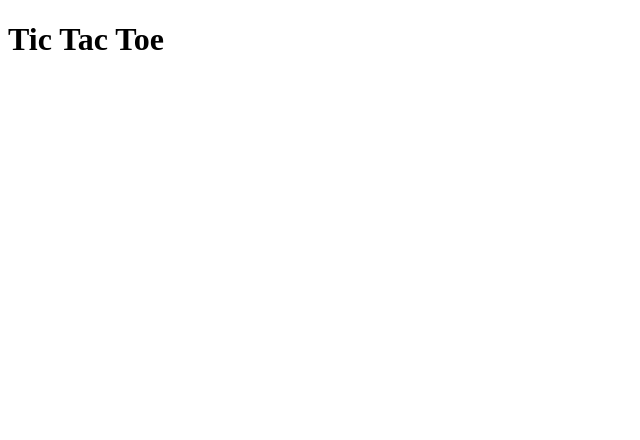
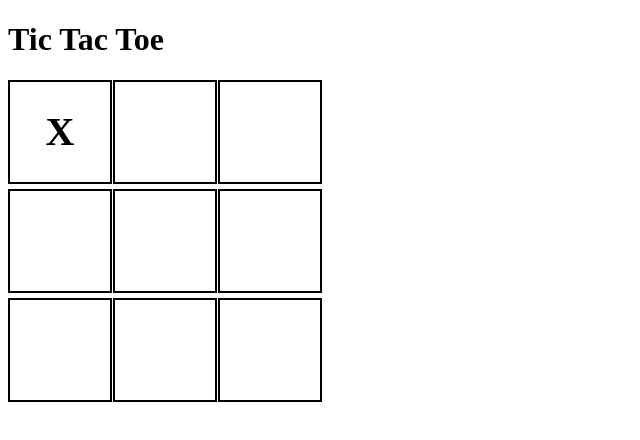
Before and after one commit to SotDok/Tic-Tac-Toe-FactoryFunctions-project, a plain HTML site: page index.html in a window 1280 px wide. Shown: the whole page, without its empty margins (0-640 px from the left). Drawn offline with Linux system fonts and the light colour scheme.

Commit message:
Created the functionality and the display of the board.

```diff
--- a/index.html
+++ b/index.html
@@ -5,8 +5,22 @@
     <meta name="viewport" content="width=device-width, initial-scale=1.0">
     <title>Document</title>
     <script src="index.js" defer></script>
+    <link rel="stylesheet" href="style.css" />
 </head>
 <body>
     <h1>Tic Tac Toe</h1>
+    <div id="board">
+        <div class="cell" data-index="0"></div>
+        <div class="cell" data-index="1"></div>
+        <div class="cell" data-index="2"></div>
+
+        <div class="cell" data-index="3"></div>
+        <div class="cell" data-index="4"></div>
+        <div class="cell" data-index="5"></div>
+
+        <div class="cell" data-index="6"></div>
+        <div class="cell" data-index="7"></div>
+        <div class="cell" data-index="8"></div>
+    </div>
 </body>
 </html>
--- a/index.js
+++ b/index.js
@@ -1,4 +1,7 @@
 
+   // PLAYER FACTORY
+// This function creates a player object.
+// Each player has a name and a mark ("X" or "O").
    function Player(name, mark){
         return {
             name: name,
@@ -10,7 +13,7 @@
     const player2 = Player("Computer", "O");
     console.log(`${player2.name} has chosen "${player2.mark}" as his mark`)
 
-
+// This function creates the game board and controls everything related to the board itself
 const gameBoard = function () {
 
     const board = ["", "", "", "", "", "", "", "", ""];
@@ -20,21 +23,26 @@ const gameBoard = function () {
     }
 
 
-
+// This function places a mark ("X" or "O") on the board
+    // It checks first if the spot is empty
     const placeMark = (index, mark) => {
+         // If the chosen position is empty
         if (board[index] === ""){
-            board[index] = mark;
-            return true;
+            board[index] = mark; //place the mark
+            return true; //action successfull
         }
+        // If the spot is already taken
         return false;
     };
 
+    //This function resets the board to start a new game
     const resetBoard = () => {
+        // Loop through the board and empty all spots
         for(let i = 0; i < board.length; i++){
             board[i] = "";
         }
     };
-
+    // Return only the functions we want accessible outside
     return {
         getBoard,
         placeMark,
@@ -42,16 +50,24 @@ const gameBoard = function () {
     }
 }
 
-
+// CREATE AN INSTANCE OF THE GAMEBOARD
+// Now we actually run the gameBoard function and store its returned object
 const board = gameBoard();
 console.log(board.getBoard());
+// Place an "X" in position 0 to test the board
 board.placeMark(0, "X");
 console.log(board.getBoard());
 
+// GAME CONTROLLER MODULE
+// This module controls the game flow (turns, win checking, tie checking)
 const GameController = (function() {
+    // The game starts with player1
     let currentPlayer = player1;
+    // Store players in an array for convenience
     const players = [player1, player2];
 
+    // SWITCH PLAYER FUNCTION
+    // This changes the turn after each valid move
     const switchPlayer = function() {
         if (currentPlayer === player1) {
             currentPlayer = player2;
@@ -59,18 +75,132 @@ const GameController = (function() {
             currentPlayer = player1;
         }
     };
+// ALL POSSIBLE WINNING COMBINATIONS
+    // Each array represents three board positions that form a win
+    const winningCombos = [
+        [0,1,2],[3,4,5],[6,7,8],
+        [0,3,6],[1,4,7],[2,5,8],
+        [0,4,8],[2,4,6]
+    ];
 
+    // CHECK WINNER FUNCTION
+    // Looks at the board and checks if someone has 3 in a row
+    const checkWinner = function() {
+         // Get the current board
+        const b = board.getBoard();
+        // Loop through every winning combination
+        for (let i = 0; i < winningCombos.length; i++) {
+            const [a, bIndex, c] = winningCombos[i];
+            // If all three positions match and are not empty
+            if (b[a] !== "" && b[a] === b[bIndex] && b[a] === b[c]) {
+                return true;
+            }
+        }
+        return false;
+    };
+        // CHECK TIE FUNCTION
+    // A tie happens if the board is full and nobody won
+    const checkTie = function() {
+        const b = board.getBoard();
+        // Check if any spot is still empty
+        for (let i = 0; i < b.length; i++) {
+            if (b[i] === "") return false;
+        }
+        // If no empty spots remain, it's a tie
+        return true;
+    };
+
+      // PLAY ROUND FUNCTION
+    // This runs one move of the game
     const playRound = function(index) {
+         // Try to place the current player's mark on the board
         const success = board.placeMark(index, currentPlayer.mark);
         if (!success) {
+            // If the move was invalid (spot already taken)
             console.log("Spot already taken!");
             return;
         }
+
         console.log(board.getBoard());
+
+        // Check if the current player won
+        if (checkWinner()) {
+            console.log(currentPlayer.name + " wins!");
+            return; // game over
+        }
+
+         // Check if the board is full (tie)
+        if (checkTie()) {
+            console.log("It's a tie!");
+            return; // game over
+        }
+
+        // If the game is not over, switch to the next player
         switchPlayer();
+    };
+    // Expose only the playRound function outside the module
+    return { playRound };
+})();
+
+
+// DISPLAY CONTROLLER
+// Handles everything related to the webpage display
+const displayController = (function () {
+
+    // Get all board cells from the HTML
+    const cells = document.querySelectorAll(".cell");
+
+    // RENDER FUNCTION
+    // Updates the webpage so it matches the board array
+    const render = function () {
+
+        const boardArray = board.getBoard();
+
+        for (let i = 0; i < cells.length; i++) {
+            cells[i].textContent = boardArray[i];
+        }
+    };
+
+    // ADD CLICK EVENTS TO CELLS
+    // This allows players to click the board
+    const addCellListeners = function () {
+
+        cells.forEach((cell, index) => {
+
+            cell.addEventListener("click", function () {
+
+                // Run the game logic
+                GameController.playRound(index);
+
+                // Re-render board after move
+                render();
+
+            });
+
+        });
+
     };
 
     return {
-        playRound
+        render,
+        addCellListeners
     };
+
 })();
+
+
+
+displayController.render();
+
+
+const addCellListeners = function () {
+    cells.forEach((cell, index) => {
+        cell.addEventListener("click", function () {
+            GameController.playRound(index);
+            render;
+        });
+    });
+};
+
+displayController.render();
+displayController.addCellListeners();
--- a/style.css
+++ b/style.css
@@ -0,0 +1,30 @@
+/* BOARD CONTAINER */
+#board {
+    display: grid;
+
+    /* 3 columns for Tic Tac Toe */
+    grid-template-columns: repeat(3, 100px);
+
+    /* spacing between cells */
+    gap: 5px;
+
+    width: 315px;
+}
+
+/* EACH CELL */
+.cell {
+    width: 100px;
+    height: 100px;
+
+    border: 2px solid black;
+
+    /* center the X or O */
+    display: flex;
+    align-items: center;
+    justify-content: center;
+
+    font-size: 40px;
+    font-weight: bold;
+
+    cursor: pointer;
+}
```
